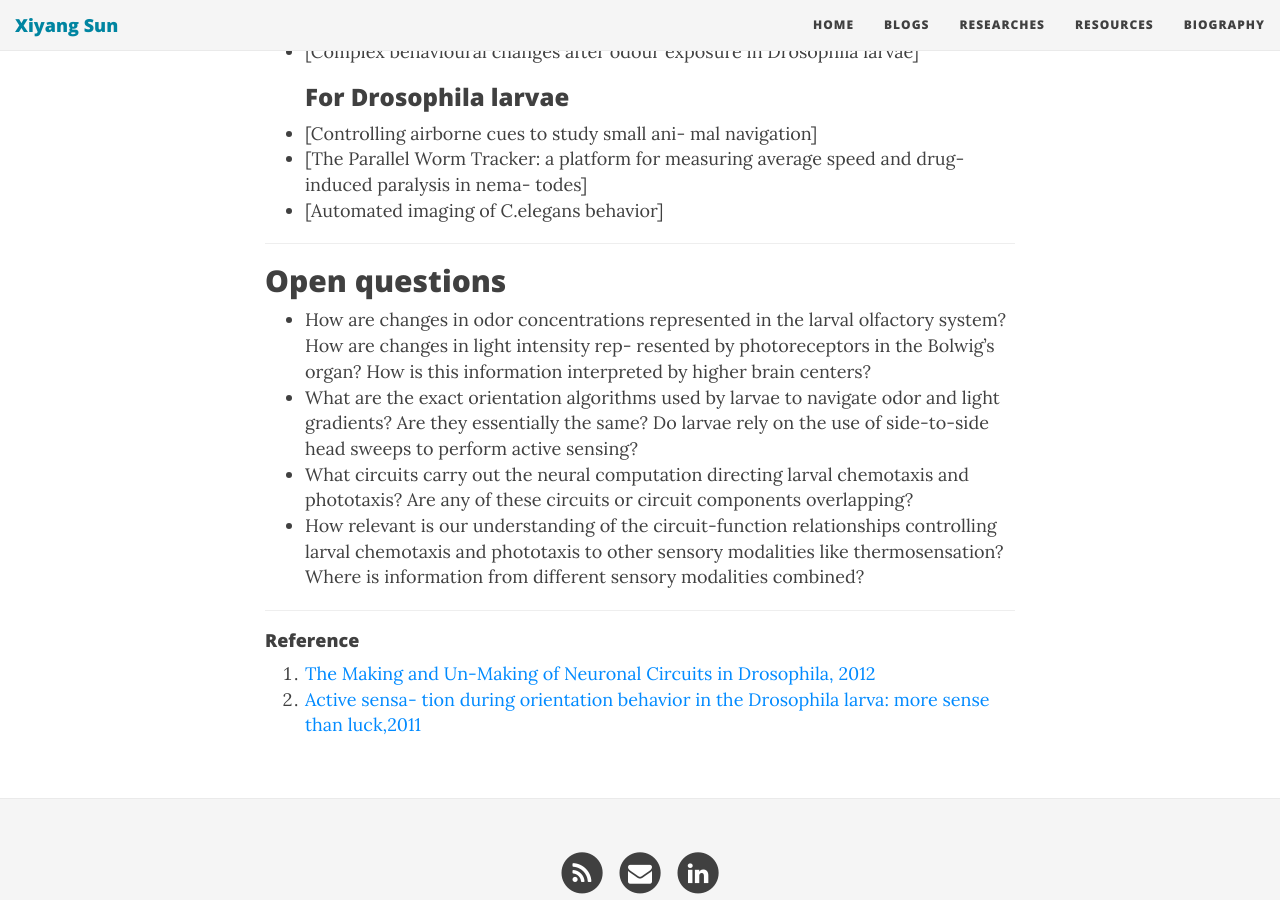
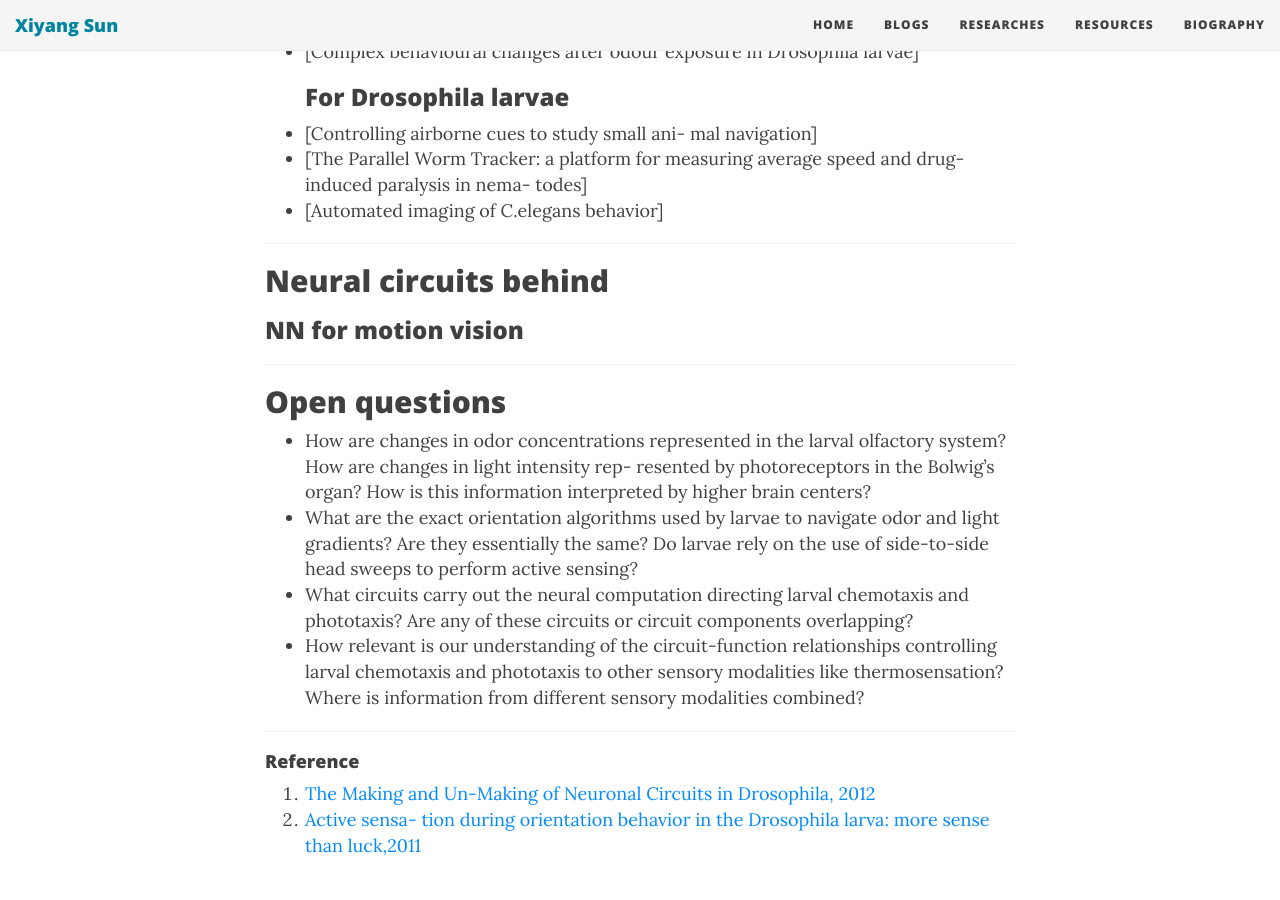
Before and after one commit to AlbertLordsun/AlbertLordsun.github.io, a Jekyll site: the page built from blogs/Research-Neuroscience-Behavioral repertoire of Drosophila larvae.md, in a window 1280 px wide and 900 px high, scrolled down 5041 px. Built offline with Jekyll 4.4.1, drawn with Linux system fonts in a browser that asks for light colours; nearby versions of some CDN libraries.

Commit message:
Update Research-Neuroscience-Behavioral repertoire of Drosophila larvae.md

```diff
--- a/blogs/Research-Neuroscience-Behavioral repertoire of Drosophila larvae.md
+++ b/blogs/Research-Neuroscience-Behavioral repertoire of Drosophila larvae.md
@@ -57,6 +57,11 @@ A big step toward a global understanding of larval behavior will be the developm
 * [The Parallel Worm Tracker: a platform for measuring average speed and drug-induced paralysis in nema- todes]
 * [Automated imaging of C.elegans behavior]
 
+
+---
+## Neural circuits behind
+### NN for motion vision
+
 ---
 ## Open questions
 * How are changes in odor concentrations represented in the larval olfactory system? How are changes in light intensity rep- resented by photoreceptors in the Bolwig’s organ? How is this information interpreted by higher brain centers?
```
